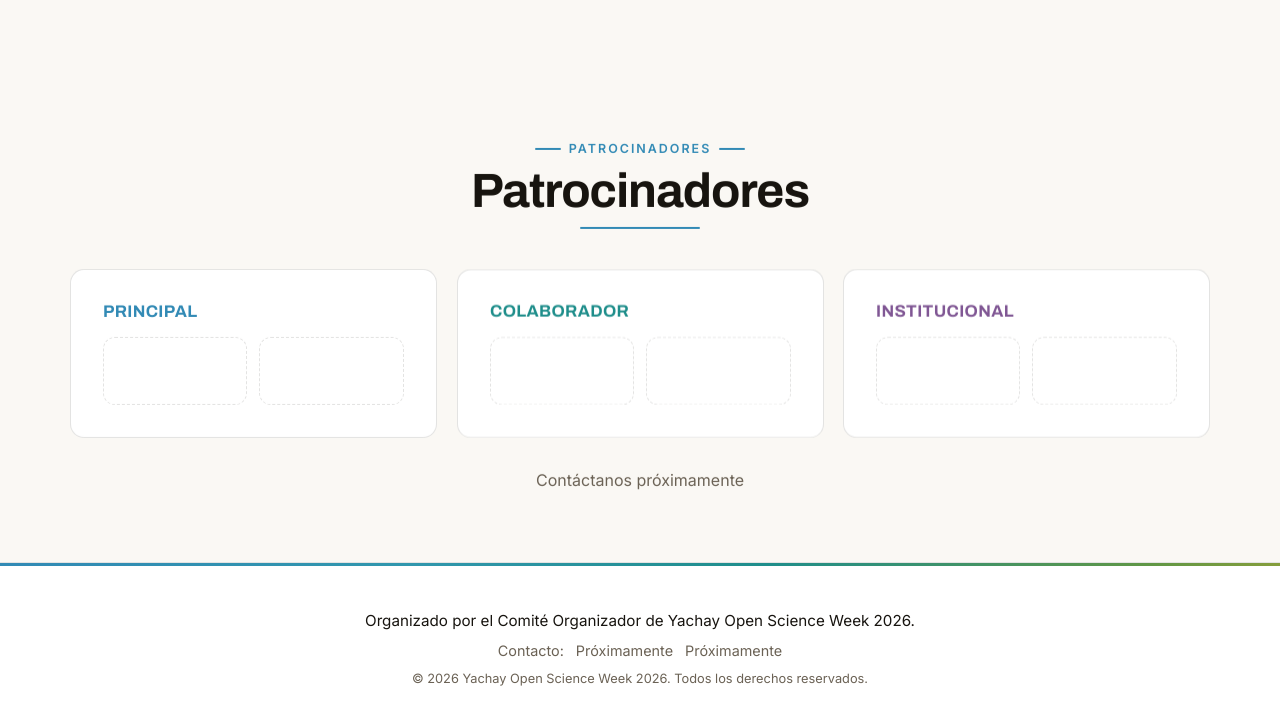
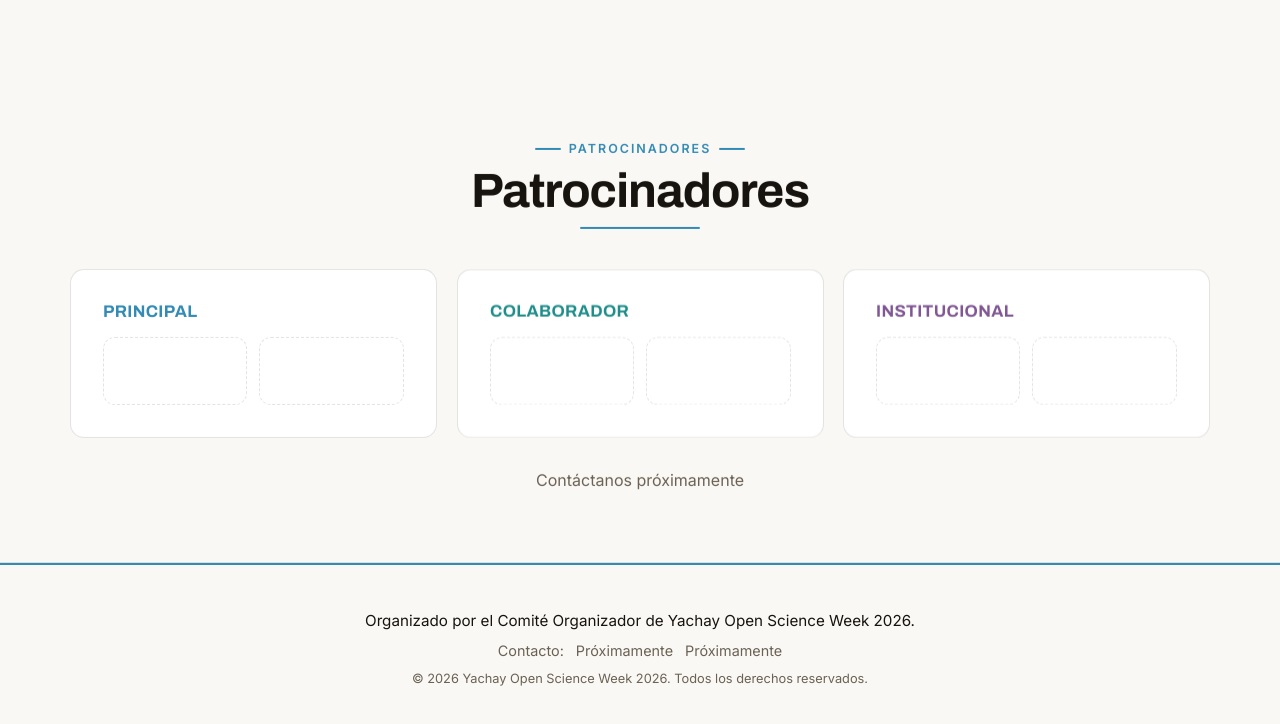
Before and after one commit to DaVas1410/yosw, an Astro site: page /es in a window 1280 px wide. Shown: the part 5525-6249 px from the top of the page. Built offline with nearby package versions, Linux system fonts and the light colour scheme; Astro itself is replaced by a stand-in of ours; animation ran at ten frames a second.

Commit message:
style: replace footer's animated rainbow bar with a static accent hairline

```diff
--- a/src/components/Footer.astro
+++ b/src/components/Footer.astro
@@ -38,9 +38,7 @@ const year = new Date(config.eventStart).getFullYear();
 <style>
   .footer {
     position: relative;
-    background: var(--color-surface);
-    backdrop-filter: blur(var(--glass-blur));
-    -webkit-backdrop-filter: blur(var(--glass-blur));
+    background: var(--color-page);
     color: var(--color-text);
     padding: calc(var(--space) * 6) calc(var(--space) * 3);
     border-top: 1px solid var(--color-border);
@@ -49,10 +47,8 @@ const year = new Date(config.eventStart).getFullYear();
     content: '';
     position: absolute;
     inset: 0 0 auto 0;
-    height: 3px;
-    background: var(--grad-spectrum);
-    background-size: 200% auto;
-    animation: shine 6s linear infinite;
+    height: 2px;
+    background: var(--color-accent);
   }
   .footer__inner {
     max-width: 1100px;
```
